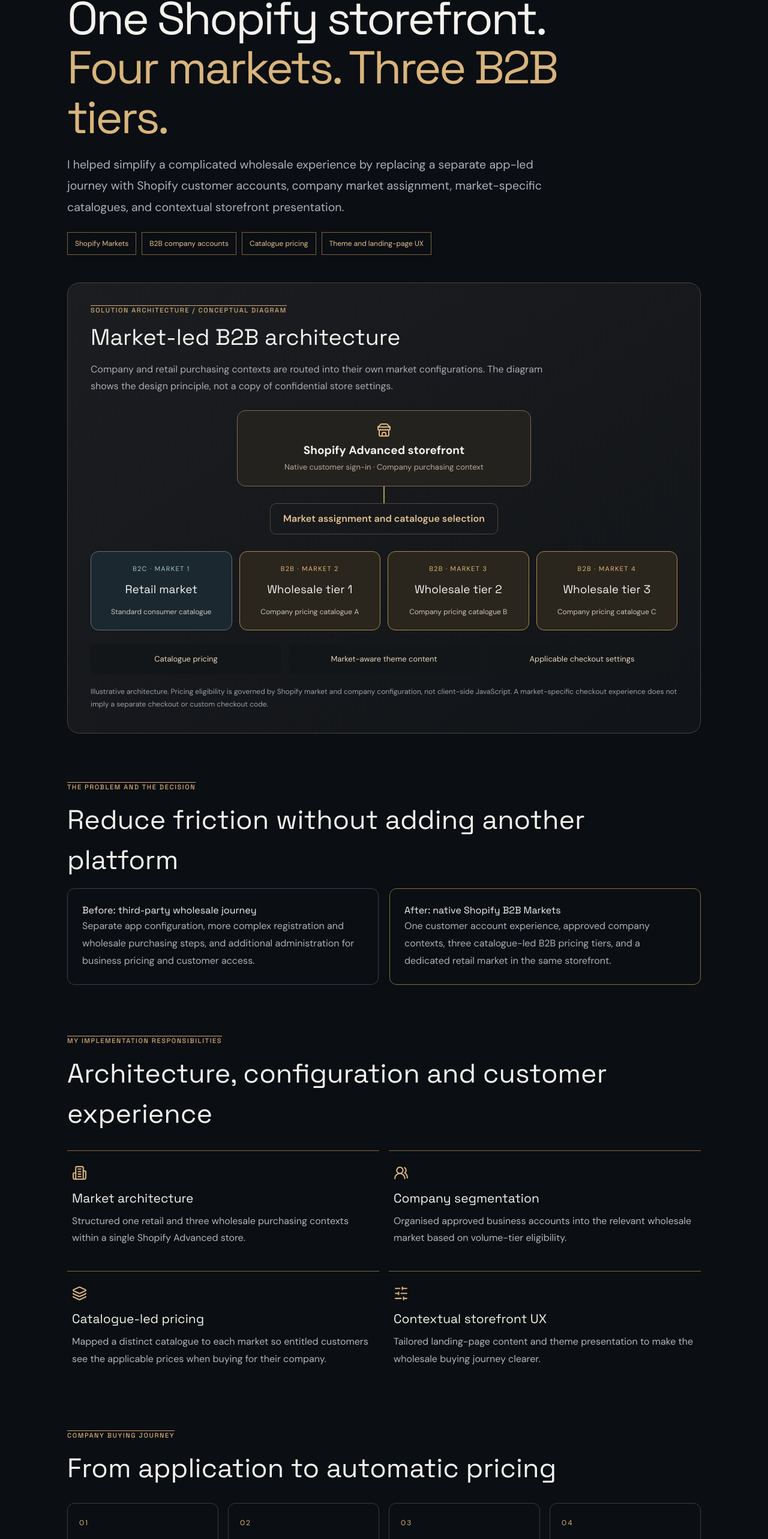
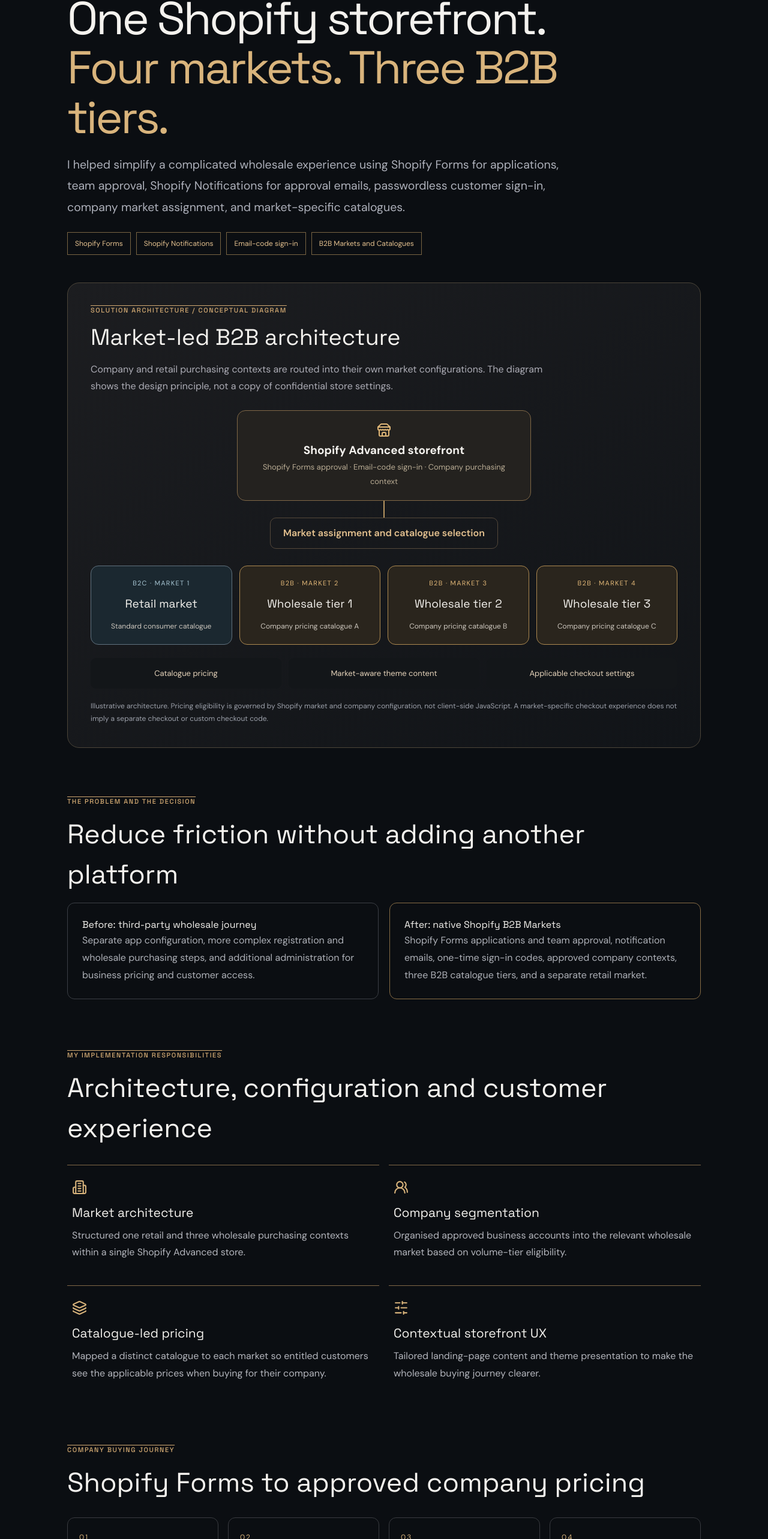
Before and after one commit to bonvallite/developer-portfolio, a Next.js app: page /b2b-modernisation in a window 1280 px wide. Shown: the part 197-2763 px from the top of the page at 60% size. Built offline with nearby package versions, Linux system fonts and the light colour scheme.

Commit message:
docs: accurately describe Shopify Forms approval and email-code B2B access

```diff
--- a/app/b2b-modernisation/page.tsx
+++ b/app/b2b-modernisation/page.tsx
@@ -1,6 +1,6 @@
 import Link from 'next/link';
 import type { Metadata } from 'next';
-import { ArrowLeft, ArrowRight, ArrowUpRight, Building2, Layers3, LogIn, ShoppingBag, SlidersHorizontal, Store, UsersRound } from 'lucide-react';
+import { ArrowLeft, ArrowRight, ArrowUpRight, Building2, Layers3, SlidersHorizontal, Store, UsersRound } from 'lucide-react';
 
 export const metadata: Metadata = {
   title: 'B2B Commerce Modernisation | Shopify Markets & Catalogues | JR Vallite',
@@ -10,7 +10,7 @@ export const metadata: Metadata = {
 // Conceptual public-safe representation of a four-market implementation.
 // The labels are illustrative: real market names, catalogue rules, company
 // assignments, prices, and client-specific configurations are not published.
-// Market-specific storefront presentation and checkout are contextual, not
+// Approval is manual, following a Shopify Forms submission to the assigned team.\n// The approval email is a Shopify Settings > Notifications message, while\n// customer sign-in uses an emailed one-time code; neither is a custom login app.\n// Market-specific storefront presentation and checkout are contextual, not
 // separate stores or a promise of independently customised checkout code.
 const markets = [
   { name: 'Retail market', kind: 'B2C', detail: 'Standard consumer catalogue', tone: 'retail' },
@@ -25,10 +25,10 @@ const capabilities = [
   { icon: SlidersHorizontal, title: 'Contextual storefront UX', description: 'Tailored landing-page content and theme presentation to make the wholesale buying journey clearer.' },
 ];
 const pathway = [
-  { number: '01', title: 'Apply and sign in', body: 'Use the native customer account journey instead of a second wholesale portal.' },
-  { number: '02', title: 'Approve the company', body: 'Review the application and associate an eligible business with its pricing tier and B2B market.' },
-  { number: '03', title: 'Recognise purchasing context', body: 'The customer signs in and selects the company purchasing context.' },
-  { number: '04', title: 'Present entitled pricing', body: 'Market catalogue, theme presentation and applicable checkout configuration follow the selected context.' },
+  { number: '01', title: 'Submit wholesale form', body: 'The applicant submits Shopify Forms, which sends the application to the team assigned to review it.' },
+  { number: '02', title: 'Team approval and email', body: 'The assigned team approves the application, associates the company with its B2B market, and an approval email is sent using Shopify Settings > Notifications.' },
+  { number: '03', title: 'Email-code sign-in', body: 'The approved customer enters their email address and signs in with the one-time code Shopify sends to that inbox.' },
+  { number: '04', title: 'Automatic company pricing', body: 'When shopping for the approved company, the assigned B2B market catalogue applies its pricing, with the relevant storefront and checkout context.' },
 ];
 
 export default function B2BModernisation() {
@@ -38,8 +38,8 @@ export default function B2BModernisation() {
       <header style={{marginTop:72,marginBottom:46}}>
         <p className="overline">COMMERCE ENGINEERING / SHOPIFY ADVANCED</p>
         <h1 style={{fontSize:'clamp(2.35rem,6vw,5rem)',lineHeight:1.08,letterSpacing:'-.045em',maxWidth:960,margin:'20px 0'}}>One Shopify storefront.<br/><span style={{color:'#d9b47c'}}>Four markets. Three B2B tiers.</span></h1>
-        <p style={{fontSize:'clamp(1rem,2vw,1.22rem)',color:'#adb0ba',lineHeight:1.8,maxWidth:830}}>I helped simplify a complicated wholesale experience by replacing a separate app-led journey with Shopify customer accounts, company market assignment, market-specific catalogues, and contextual storefront presentation.</p>
-        <div style={{display:'flex',flexWrap:'wrap',gap:9,marginTop:24}}>{['Shopify Markets','B2B company accounts','Catalogue pricing','Theme and landing-page UX'].map(x=><span key={x} style={{border:'1px solid #796443',padding:'9px 12px',fontSize:12,color:'#e4c18f'}}>{x}</span>)}</div>
+        <p style={{fontSize:'clamp(1rem,2vw,1.22rem)',color:'#adb0ba',lineHeight:1.8,maxWidth:830}}>I helped simplify a complicated wholesale experience using Shopify Forms for applications, team approval, Shopify Notifications for approval emails, passwordless customer sign-in, company market assignment, and market-specific catalogues.</p>
+        <div style={{display:'flex',flexWrap:'wrap',gap:9,marginTop:24}}>{['Shopify Forms','Shopify Notifications','Email-code sign-in','B2B Markets and Catalogues'].map(x=><span key={x} style={{border:'1px solid #796443',padding:'9px 12px',fontSize:12,color:'#e4c18f'}}>{x}</span>)}</div>
       </header>
 
       <section aria-labelledby="architecture" style={{border:'1px solid #4c4539',borderRadius:20,padding:'clamp(20px,4vw,38px)',background:'linear-gradient(145deg,#1c1d20,#111418)'}}>
@@ -49,7 +49,7 @@ export default function B2BModernisation() {
         <div style={{border:'1px solid #806847',background:'#24221f',padding:20,borderRadius:14,textAlign:'center',maxWidth:490,margin:'0 auto'}}>
           <Store color="#e0b777" style={{margin:'0 auto 8px'}} aria-hidden="true"/>
           <strong style={{display:'block',fontSize:19}}>Shopify Advanced storefront</strong>
-          <span style={{color:'#b9ac94',fontSize:13}}>Native customer sign-in · Company purchasing context</span>
+          <span style={{color:'#b9ac94',fontSize:13}}>Shopify Forms approval · Email-code sign-in · Company purchasing context</span>
         </div>
         <div aria-hidden="true" style={{height:28,width:2,background:'#b89661',margin:'0 auto'}}/>
         <div style={{border:'1px solid #54483a',borderRadius:10,textAlign:'center',padding:13,color:'#e4c18f',maxWidth:380,margin:'0 auto 28px',fontWeight:600}}>Market assignment and catalogue selection</div>
@@ -76,7 +76,7 @@ export default function B2BModernisation() {
           </article>
           <article style={{border:'1px solid #876c45',padding:24,borderRadius:12}}>
             <h3>After: native Shopify B2B Markets</h3>
-            <p style={{color:'#adb0b7',lineHeight:1.8}}>One customer account experience, approved company contexts, three catalogue-led B2B pricing tiers, and a dedicated retail market in the same storefront.</p>
+            <p style={{color:'#adb0b7',lineHeight:1.8}}>Shopify Forms applications and team approval, notification emails, one-time sign-in codes, approved company contexts, three B2B catalogue tiers, and a separate retail market.</p>
           </article>
         </div>
       </section>
@@ -93,7 +93,7 @@ export default function B2BModernisation() {
 
       <section style={{marginTop:82}}>
         <p className="overline">COMPANY BUYING JOURNEY</p>
-        <h2 style={{fontSize:'clamp(1.8rem,4vw,2.8rem)',margin:'14px 0 24px'}}>From application to automatic pricing</h2>
+        <h2 style={{fontSize:'clamp(1.8rem,4vw,2.8rem)',margin:'14px 0 24px'}}>Shopify Forms to approved company pricing</h2>
         <ol className="b2bm-path" style={{display:'grid',gridTemplateColumns:'repeat(4,minmax(0,1fr))',gap:16,listStyle:'none',padding:0}}>
           {pathway.map(s=><li key={s.number} style={{border:'1px solid #393b40',borderRadius:12,padding:19,minWidth:0}}>
             <span style={{fontSize:12,color:'#d9b47c',letterSpacing:2}}>{s.number}</span>
```
